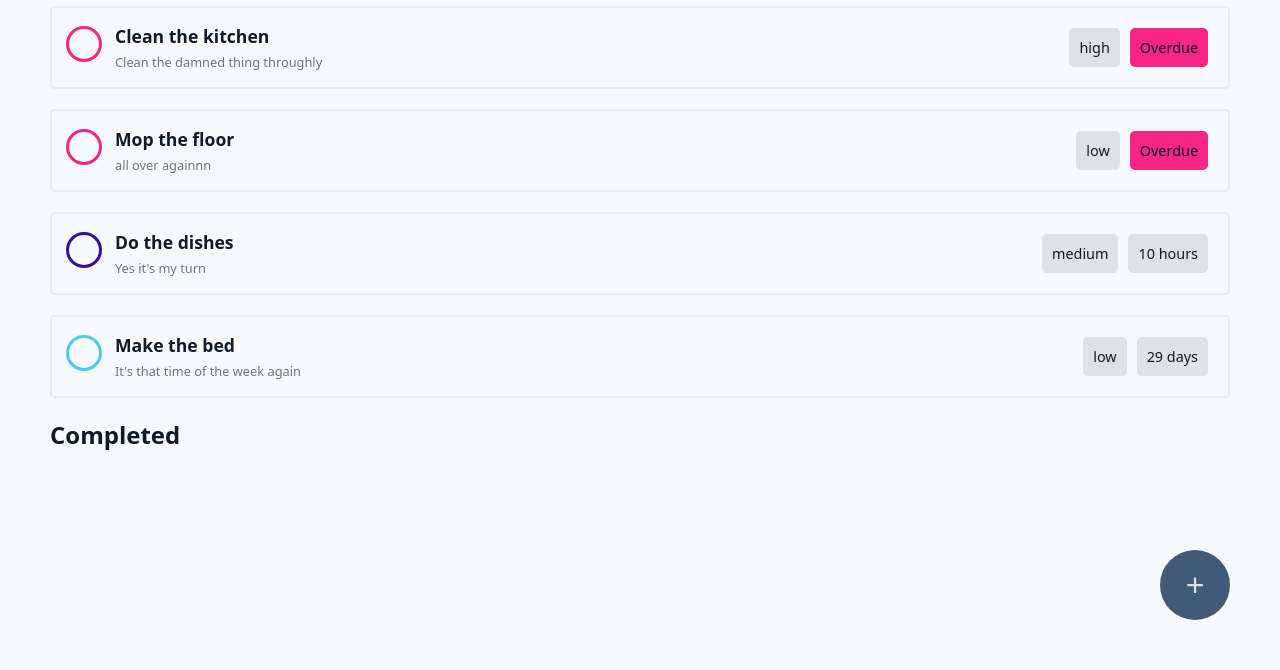
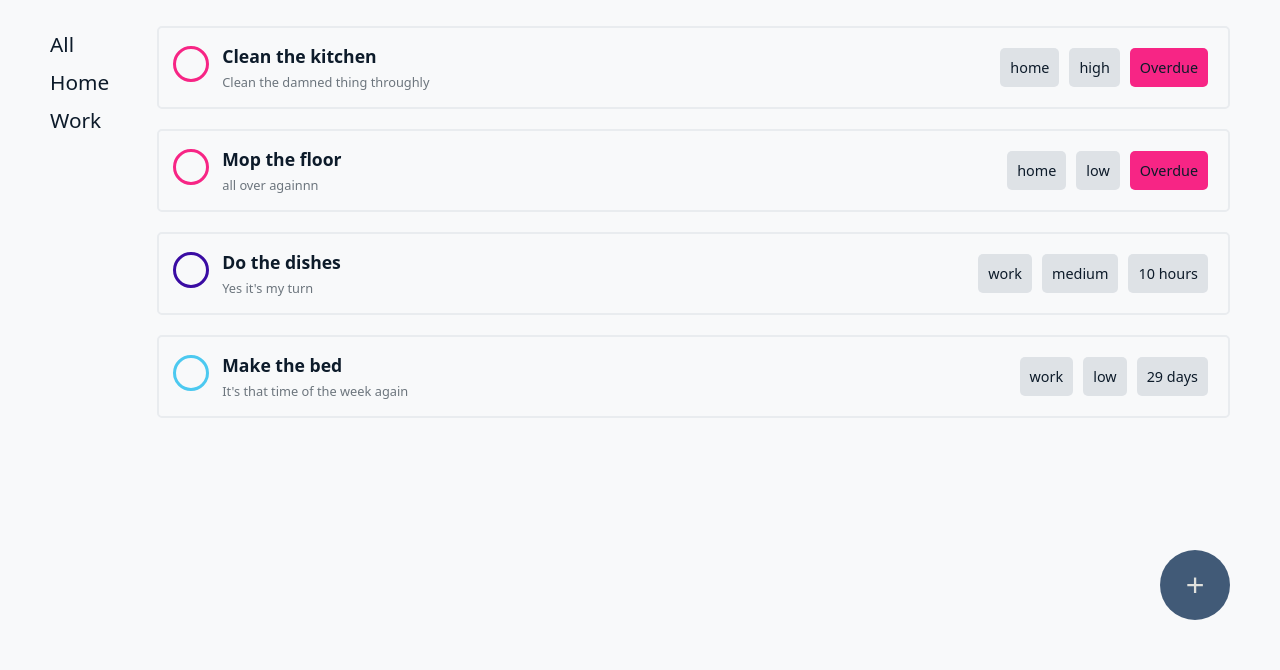
Before and after one commit to Accany1/odin-todo-list, a website built with webpack: page src/template.html in a window 1280 px wide. Shown: the part 130-800 px from the top of the page. Built offline with nearby package versions, Linux system fonts and the light colour scheme.

Commit message:
refactored js and added a new project section

```diff
--- a/src/index.js
+++ b/src/index.js
@@ -1,4 +1,6 @@
 import "./styles.css";
-import {AddButton} from "./list.js"
+import {AddButton, ConfirmButton, CancelButton} from "./list.js"
 
 AddButton()
+ConfirmButton()
+CancelButton()
--- a/src/list.js
+++ b/src/list.js
@@ -1,14 +1,22 @@
 import { compareAsc, format, formatDistanceToNowStrict  } from "date-fns";
 
-const todoList = []
-const completedList = []
+let todoList = []
+
+const priorityInput = document.getElementById("priority")
+const titleInput = document.getElementById("title")
+const descriptionInput = document.getElementById("description")
+const dueDateInput = document.getElementById("due-date")
+const cfmBtn = document.getElementById("confirm-btn")
+const cancelBtn = document.getElementById("cancel-btn")
+const todoForm = document.getElementById("todo-form")
 
 class todo {
-    constructor(title, description, dueDate , priority) {
+    constructor(title, description, dueDate , priority, projects) {
         this.title = title
         this.description = description
         this.dueDate = dueDate
         this.priority = priority
+        this.projects = projects
     }
 }
 
@@ -16,28 +24,15 @@ class addTodoToList{
     constructor() {
     }
 
-    newTodo = (title, description, dueDate, priority) => {
-        const newTodo = new todo(title, description, dueDate, priority)
+    newTodo = (title, description, dueDate, priority, projects) => {
+        const newTodo = new todo(title, description, dueDate, priority, projects)
         todoList.push(newTodo)
     }
 }
 
-class addTodoToCompletedList{
-    constructor() {
-    }
-
-    newTodo = (title, description, dueDate, priority) => {
-        const newTodo = new todo(title, description, dueDate, priority)
-        completedList.push(newTodo)
-    }
-}
-
-class displayTodoList{
-    constructor() {
-    }
-
-    displayTodoList = () => {
+const displayTodoList = () => {
     todoList.sort((a, b) => compareAsc(a.dueDate, b.dueDate))
+    todoList = todoList.map((item,index) => ({ ...item, id:index+1}))
 
     const container = document.querySelector(".todo-ul")
     container.innerHTML = ""
@@ -67,6 +62,10 @@ class displayTodoList{
         description.textContent = todoList[item].description
         description.classList.add("description")
 
+        const projects = document.createElement("div")
+        projects.classList.add("projects")
+        projects.textContent = todoList[item].projects
+
         const date = document.createElement("div")
         if (compareAsc(new Date(), todoList[item].dueDate) === 1) {
             date.textContent = "Overdue"
@@ -85,6 +84,7 @@ class displayTodoList{
         wordsDiv.appendChild(description)
         card.appendChild(tickBox)
         card.appendChild(wordsDiv)
+        card.appendChild(projects)
         card.appendChild(priority)
         card.appendChild(date)
         container.appendChild(card);
@@ -93,26 +93,27 @@ class displayTodoList{
         tickBox.addEventListener("click", () => {
             if (tickBox.checked) {
                 card.remove()
-                    completedList.push(todoList[item])
+                todoList = todoList.filter((n) => n.id !== todoList[item].id)
+                console.log(todoList)
             }
         })
     }
 }
-}
+
 
 // template todos
 const addTodoClass = new addTodoToList()
 
-addTodoClass.newTodo("Clean the kitchen", "Clean the damned thing throughly", new Date(2024, 9, 20), "high")
-addTodoClass.newTodo("Do the dishes", "Yes it's my turn", new Date(2024, 9, 22), "medium")
-addTodoClass.newTodo("Make the bed", "It's that time of the week again", new Date(2024, 10, 20), "low")
-addTodoClass.newTodo("Mop the floor", "all over againnn", new Date(2024, 9, 21), "low")
+addTodoClass.newTodo("Clean the kitchen", "Clean the damned thing throughly", new Date(2024, 9, 20), "high", "home")
+addTodoClass.newTodo("Do the dishes", "Yes it's my turn", new Date(2024, 9, 22), "medium", "work")
+addTodoClass.newTodo("Make the bed", "It's that time of the week again", new Date(2024, 10, 20), "low", "work")
+addTodoClass.newTodo("Mop the floor", "all over againnn", new Date(2024, 9, 21), "low", "home")
 
 
 console.log(todoList)
 
-const displayTodoListClass = new displayTodoList()
-displayTodoListClass.displayTodoList()
+
+displayTodoList()
 const todoDialog = document.querySelector("#todo-dialog")
 
 //button show modal
@@ -124,27 +125,25 @@ const AddButton = () => {
     })
 }
 
-export {AddButton}
-
-const priorityInput = document.getElementById("priority")
-const titleInput = document.getElementById("title")
-const descriptionInput = document.getElementById("description")
-const dueDateInput = document.getElementById("due-date")
-const cfmBtn = document.getElementById("confirm-btn")
-const cancelBtn = document.getElementById("cancel-btn")
-const todoForm = document.getElementById("todo-form")
-
+const ConfirmButton = () => {
     cfmBtn.addEventListener("click", () => {
         if (todoForm.checkValidity()) {
             addTodoClass.newTodo(titleInput.value, descriptionInput.value, dueDateInput.value, priorityInput.value)
-        displayTodoListClass.displayTodoList()
+            displayTodoList()
 
             event.preventDefault()
             todoDialog.close()
         }
     })
+}
 
+const CancelButton = () => {
     cancelBtn.addEventListener("click", () => {
         event.preventDefault()
         todoDialog.close()
     })
+}
+
+export {AddButton,
+     ConfirmButton,
+     CancelButton}
--- a/src/styles.css
+++ b/src/styles.css
@@ -9,6 +9,27 @@ html {
 
 .container {
     padding: 50px;
+    display: grid;
+    grid-template-columns: 0.1fr 1fr;
+    grid-template-areas:
+        "sidebar main"
+        "sidebar main"
+        "sidebar main";
+}
+
+.sidebar {
+    grid-area: sidebar;
+    margin-top: 110px;
+    display: flex;
+    flex-direction: column;
+    gap: 10px;
+    font-size: 1.3em;
+
+}
+
+.sidebar-item {
+    cursor: pointer;
+    margin-right: auto;
 }
 
 dialog {
@@ -58,6 +79,7 @@ textarea {
     height: 40px;
     border-radius: 5px;
     color: #e9ecef;
+    cursor: pointer;
 }
 
 #confirm-btn {
@@ -155,8 +177,15 @@ li {
     font-size: 0.8em;
 }
 
+.projects {
+    margin-left: auto;
+    background-color: #dee2e6;
+    padding: 10px;
+    border-radius: 5px;
+    font-size: 0.9em;
+}
+
 .priority {
-    margin-left: auto;
     background-color: #dee2e6;
     padding: 10px;
     border-radius: 5px;
--- a/src/template.html
+++ b/src/template.html
@@ -35,13 +35,14 @@
         </form>
     </dialog>
     <div class="container">
+        <div class="sidebar">
+            <div class="sidebar-item">All</div>
+            <div class="sidebar-item">Home</div>
+            <div class="sidebar-item">Work</div>
+        </div>
         <h1>Todo List</h1>
         <div class="list-container">
             <ul class="todo-ul"></ul>
-        </div>
-        <h2>Completed</h2>
-        <div class="completed-list-container">
-            <ul class="completed-ul"></ul>
         </div>
         <button class="add-todo">+</button>
     </div>
```
Lines whose indentation alone changed are shown as unchanged.
